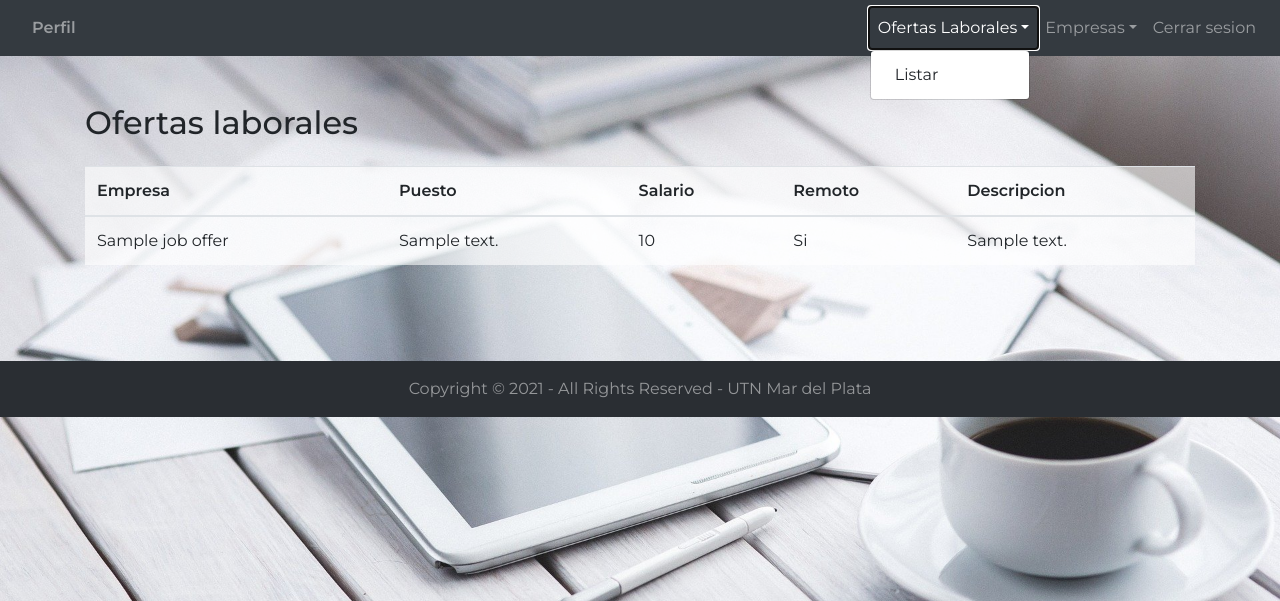
After one commit to RuedaFacundo/laboratorioIV-TpFinal, a PHP site: template Views/jobOffer-listStudent.php in a window 1280 px wide, after a click on "Ofertas Laborales". The commit adds this page. Shown: the top 601 px of the page. Run offline with PHP 8.4, Linux system fonts and the light colour scheme; the template is opened without the code that fills it: most values are stand-ins (such as "Sample title", 1, 10 or a date in 2020); some libraries are stand-ins or nearby versions.

Commit message:
Listar ofertas laborales para estudiantes

```diff
--- a/Controllers/UserController.php
+++ b/Controllers/UserController.php
@@ -44,10 +44,6 @@
             require_once(VIEWS_PATH."registration.php");
         }
 
-
-
-        // QUE TOME EL CAMPO VALIDO PARA INICIAR SESION O REGISTRARSE
-
         public function AddAdmin ($email, $password)
         {
             $user = new User();
@@ -62,7 +58,7 @@
         public function AddStudent ($email, $password) // primero verifico que este en la API y luego lo registro en la base
         {
             $arrayStudents = $this->userDAO->GetAllApi();
-            $student = null; // esto no lo tengo que instanciar como obejto? en el foreach no tengo q hacer sets?
+            $student = null;
 
             foreach ($arrayStudents as $key => $value) {
                 if($email == $value->getEmail() && $value->getActive() == true){
--- /dev/null
+++ b/Views/jobOffer-listStudent.php
@@ -0,0 +1,43 @@
+<?php
+    require_once('nav-student.php');
+?>
+<main class="py-5">
+    <section id="listado" class="mb-5">
+        <div class="container">
+            <h2 class="mb-4">Ofertas laborales</h2>
+            <table class="table bg-light-alpha">
+                <thead>
+                <tr>
+                    <th>Empresa</th>
+                    <th>Puesto</th>
+                    <th>Salario</th>
+                    <th>Remoto</th>
+                    <th>Descripcion</th>
+                </tr>
+                </thead>
+                <tbody>
+                <?php
+                    foreach($jobOfferList as $value){
+                ?>
+                <tr>
+                    <td><?php echo $value['name'] ?></td>
+                    <td><?php echo $value['description'] ?></td>
+                    <td><?php echo $value['salary'] ?></td>
+                    <td><?php
+                        if ($value['remote'] == 0){
+                            echo "No";
+                        } else {
+                            echo "Si";
+                        }
+                    ?></td>
+                    <td><?php echo $value['projectDescription'] ?></td>
+                </tr>
+                <?php
+                    }
+                ?>
+            </tbody>
+            </table>
+        </div>
+
+    </section>
+</main>
--- a/Views/nav-student.php
+++ b/Views/nav-student.php
@@ -1,11 +1,20 @@
 <nav class="navbar navbar-expand-lg  navbar-dark bg-dark">
+    <!-- <span class="nav-item">
+        <strong><a class="nav-link" data-bs-toggle="" href="" role="button" aria-expanded="false" style="color: rgba(255,255,255,.5);">Perfil</a></strong>
+    </span> -->
     <span class="nav-item">
-        <strong><a class="nav-link" data-bs-toggle="" href="<?php echo FRONT_ROOT ?>User/ShowProfileView" role="button" aria-expanded="false" style="color: rgba(255,255,255,.5);">Perfil</a></strong>
+        <strong class="nav-link" data-bs-toggle="" href="" role="button" aria-expanded="false" style="color: rgba(255,255,255,.5);">Perfil</strong>
     </span>
 
     <ul class="navbar-nav ml-auto">
         <li class="nav-item dropdown">
-        <a class="nav-link dropdown-toggle" data-bs-toggle="dropdown" href="" role="button" aria-expanded="false">Empresa</a>
+        <a class="nav-link dropdown-toggle" data-bs-toggle="dropdown" href="" role="button" aria-expanded="false">Ofertas Laborales</a>
+            <ul class="dropdown-menu">
+                <li><a class="dropdown-item" href="<?php echo FRONT_ROOT ?>JobOffer/ShowListStudent">Listar</a></li>
+            </ul>
+        </li>
+        <li class="nav-item dropdown">
+        <a class="nav-link dropdown-toggle" data-bs-toggle="dropdown" href="" role="button" aria-expanded="false">Empresas</a>
             <ul class="dropdown-menu">
                 <li><a class="dropdown-item" href="<?php echo FRONT_ROOT ?>Company/ShowListViewStudent">Listar</a></li>
             </ul>
```
Also changed, not shown: Controllers/JobOfferController.php (+13 -6 lines), DAO/JobOfferDAO.php (+33 -0 lines).
